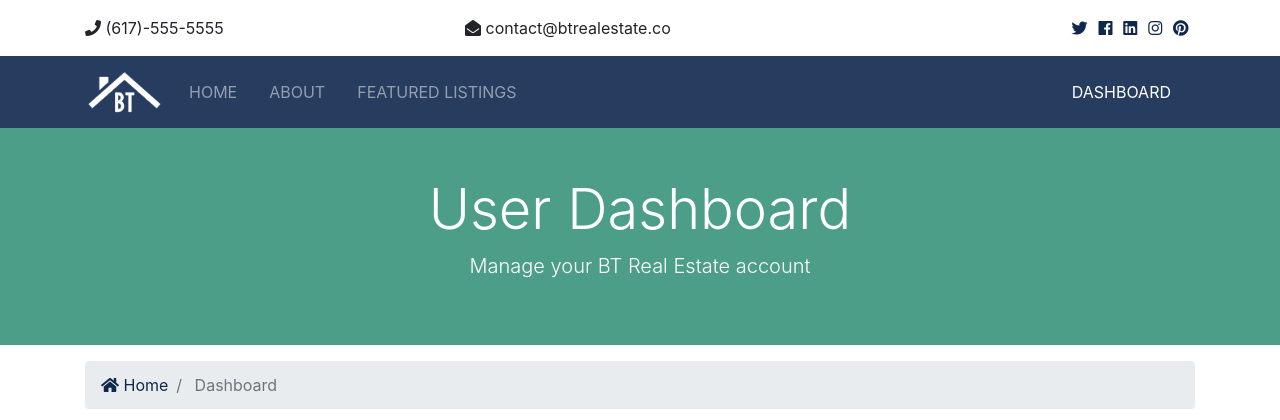
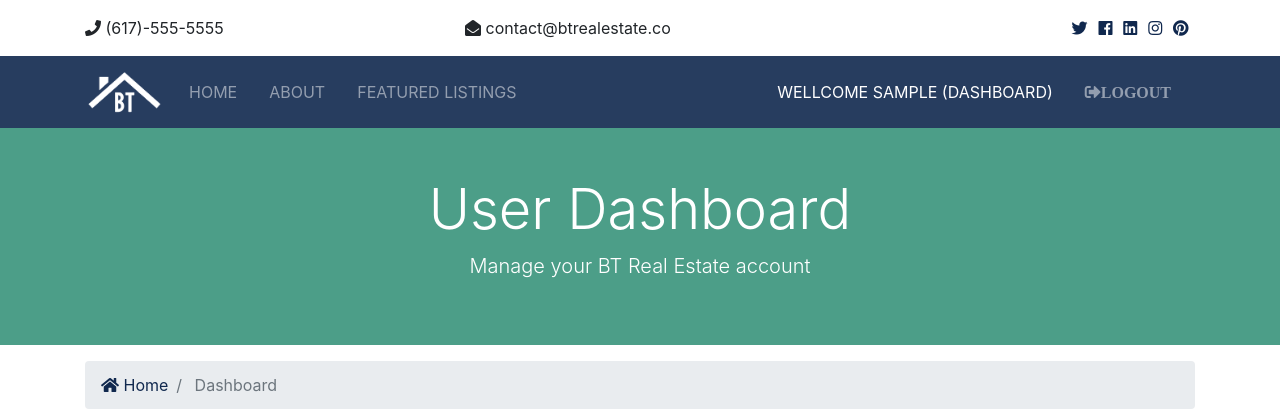
Before and after one commit to TextError/BT_Real_Estate--Brad-Traversy--, a Django app: page /accounts/dashboard in a window 1280 px wide. Shown: the top 420 px of the page. Run offline with Django 3.2, Linux system fonts and the light colour scheme; the visitor is signed in with stand-in values (Sample User, id 1); some libraries are stand-ins or nearby versions.

Commit message:
Logut user

```diff
--- a/BT_RealEstate/accounts/views.py
+++ b/BT_RealEstate/accounts/views.py
@@ -64,6 +64,9 @@ def login(request):
     return render(request, 'accounts/login.html')
 
 def logout(request):
+  if request.method == 'POST':
+    auth.logout(request)
+    messages.success(request, 'You are now logged out')
   return redirect('index')
 
 def dashboard(request):
--- a/BT_RealEstate/templates/accounts/dashboard.html
+++ b/BT_RealEstate/templates/accounts/dashboard.html
@@ -25,6 +25,9 @@
       </nav>
     </div>
   </section>
+
+  <!-- Alerts -->
+  {% include 'partials/_alerts.html' %}
 
   <section id="dashboard" class="py-4">
     <div class="container">
--- a/BT_RealEstate/templates/partials/_navbar.html
+++ b/BT_RealEstate/templates/partials/_navbar.html
@@ -42,7 +42,6 @@
 
         <ul class="navbar-nav ml-auto">
           {% if user.is_authenticated %}
-            <form>
             <li
               {% if 'dashboard' in request.path %}
                 class="nav-item active mr-3"
@@ -51,9 +50,17 @@
               {% endif %}
             >
               <a class="nav-link" href="{% url 'dashboard' %}"
-                >Dashboard</a>
+              >Wellcome {{user.username}} (Dashboard)</a>
             </li>
+            <li class="nav-item mr-3">
+              <a class="nav-link" href="javascript:{document.getElementById('logout').submit()}" >
+                <i class="fas fa-sign-out-alt">Logout</i>
+              </a>
+              <form id="logout" action="{% url 'logout' %}" method="POST">
+                {% csrf_token %}
+                <input type="hidden">
               </form>
+            </li>
           {% else %}
             <li
               {% if 'register' in request.path %}
```
Lines whose indentation alone changed are shown as unchanged.
